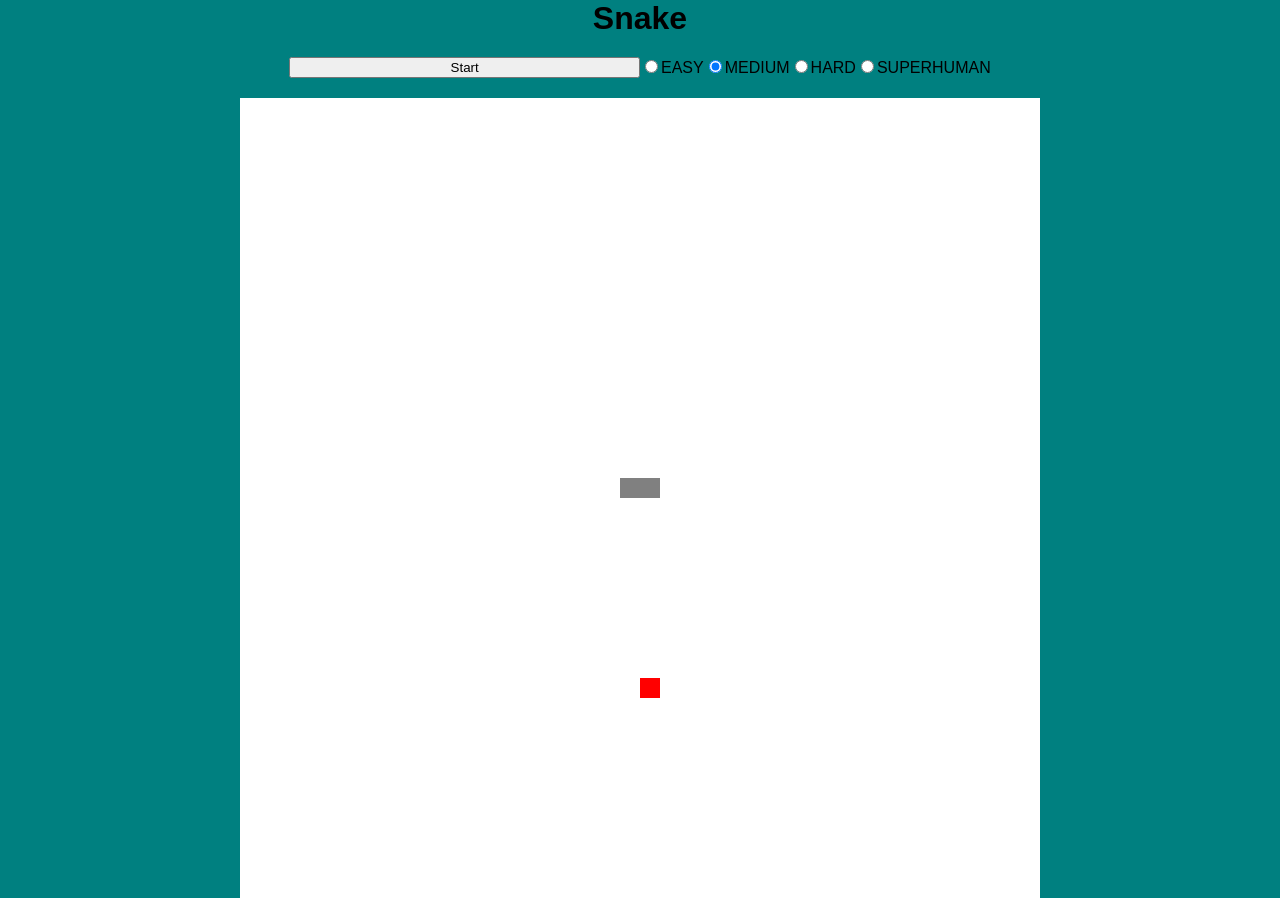
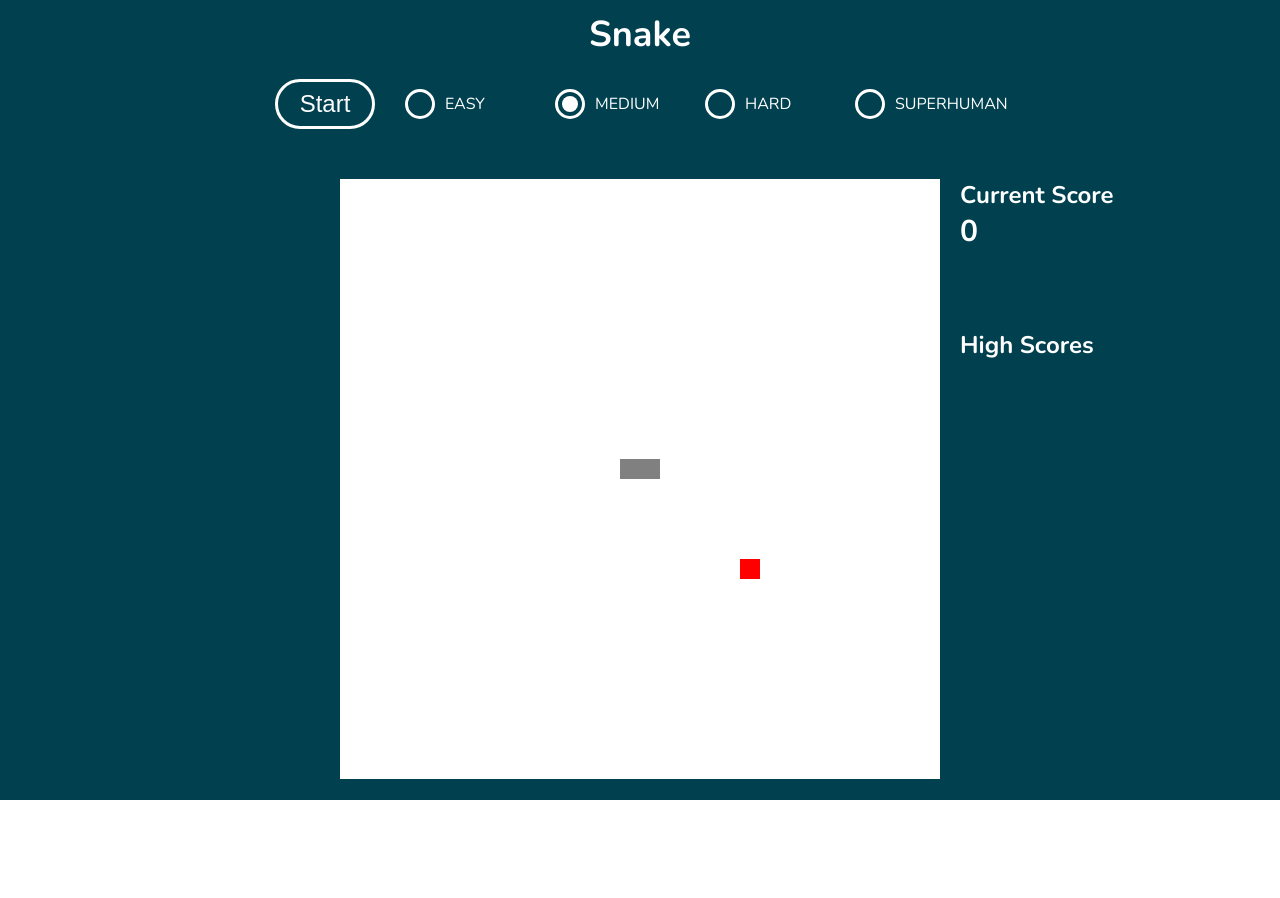
Before and after one commit to chihweidavidliu/snake, a React (Create React App) app: page / in a window 1280 px wide. After the commit the page ends 800 px from the top, so only its background shows below. Built offline with nearby package versions, Linux system fonts and the light colour scheme.

Commit message:
Add scoring

```diff
--- a/public/index.html
+++ b/public/index.html
@@ -3,6 +3,10 @@
   <head>
     <meta charset="utf-8" />
     <link rel="icon" href="%PUBLIC_URL%/favicon.ico" />
+    <link
+      href="https://fonts.googleapis.com/css2?family=Nunito:ital,wght@0,400;0,600;0,700;1,400;1,600;1,700&display=swap"
+      rel="stylesheet"
+    />
     <meta name="viewport" content="width=device-width, initial-scale=1" />
     <meta name="theme-color" content="#000000" />
     <meta
--- a/src/App.tsx
+++ b/src/App.tsx
@@ -13,12 +13,15 @@ import { useDirectionController } from "./hooks/useDirectionController";
 import { useMovementController } from "./hooks/useMovementController";
 import { GameContext } from "./context/GameContext";
 import { checkForOverlap } from "./util/checkForOverlap";
+import Scores from "./components/Scores";
 
 const GlobalStyle = createGlobalStyle`
+
 html {
   box-sizing: border-box;
   padding: 0;
   margin: 0;
+  font-family: 'Nunito', sans-serif;
 }
 *, *:before, *:after {
   box-sizing: inherit;
@@ -26,12 +29,15 @@ html {
   body {
     margin: 0;
     padding: 0;
-    font-family: sans-serif;
+    font-family: 'Nunito', sans-serif;
+    color: white;
   }
 `;
 
 const H1 = styled.h1`
   margin: 0;
+  margin-top: 10px;
+  font-size: 36px;
 `;
 
 const AppWrapper = styled.div`
@@ -40,8 +46,36 @@ const AppWrapper = styled.div`
   display: grid;
   grid-template-rows: max-content max-content 1fr;
   grid-gap: 20px;
-  background: teal;
+  background: #00404f;
   justify-items: center;
+`;
+
+const StartButton = styled.button`
+  width: 100px;
+  height: 50px;
+  align-self: center;
+  justify-self: center;
+  background: none;
+  color: white;
+  border: 3px solid white;
+  border-radius: 25px;
+  font-size: 24px;
+  cursor: pointer;
+
+  &:hover,
+  &:focus {
+    color: #51ac30;
+    border: 3px solid #51ac30;
+    outline: none;
+  }
+  transition: all 0.2s;
+`;
+
+const MainContent = styled.div`
+  position: relative;
+  display: grid;
+  grid-template-columns: 1fr;
+  grid-gap: 30px;
 `;
 
 const PlayArea = styled.div<{ size: number }>`
@@ -54,13 +88,20 @@ const PlayArea = styled.div<{ size: number }>`
 
 const OptionsWrapper = styled.div`
   display: grid;
-  grid-template-columns: 1fr 1fr;
+  grid-template-columns: max-content 1fr;
   grid-template-rows: max-content max-content;
+  grid-gap: 30px;
+  align-items: center;
+`;
+
+const RadioWrapper = styled.div`
+  display: grid;
+  grid-template-columns: repeat(4, minmax(50px, 150px));
 `;
 
 export default function App() {
   const pixelSize = 20;
-  const areaSize = 800;
+  const areaSize = 600;
   const midpoint = Math.round(areaSize / 2);
   const [isStarted, setIsStarted] = useState(false);
   const [difficulty, setDifficulty] = useState(Difficulty.MEDIUM);
@@ -137,23 +178,26 @@ export default function App() {
     >
       <GlobalStyle />
       <AppWrapper className="App">
-        <div>
-          <H1>Snake</H1>
-        </div>
+        <H1>Snake</H1>
+
         <OptionsWrapper>
-          <button onClick={() => setIsStarted(true)}>Start</button>
+          <StartButton onClick={() => setIsStarted(true)}>Start</StartButton>
 
-          <div>
+          <RadioWrapper>
             <DifficultyRadio difficultyLevel={Difficulty.EASY} />
             <DifficultyRadio difficultyLevel={Difficulty.MEDIUM} />
             <DifficultyRadio difficultyLevel={Difficulty.HARD} />
             <DifficultyRadio difficultyLevel={Difficulty.SUPERHUMAN} />
-          </div>
+          </RadioWrapper>
         </OptionsWrapper>
-        <PlayArea size={areaSize}>
-          <Food />
-          <Snake />
-        </PlayArea>
+
+        <MainContent>
+          <PlayArea size={areaSize}>
+            <Food />
+            <Snake />
+          </PlayArea>
+          <Scores />
+        </MainContent>
       </AppWrapper>
     </GameContext.Provider>
   );
--- a/src/components/DifficultyRadio.tsx
+++ b/src/components/DifficultyRadio.tsx
@@ -1,5 +1,5 @@
 import React from "react";
-
+import styled from "styled-components";
 import { Difficulty } from "../types/difficulty";
 import { useGameContext } from "../context/GameContext";
 
@@ -7,19 +7,61 @@ interface IDifficultyRadioProps {
   difficultyLevel: Difficulty;
 }
 
+const Wrapper = styled.div`
+  display: grid;
+  grid-template-columns: max-content 1fr;
+  grid-gap: 10px;
+  align-items: center;
+  cursor: pointer;
+`;
+
+const Radio = styled.span`
+  height: 30px;
+  width: 30px;
+  border-radius: 15px;
+  border: 3px solid white;
+  padding: 4px;
+  display: flex;
+  justify-content: center;
+  align-items: center;
+`;
+
+const RadioCheck = styled.span<{ isSelected?: boolean }>`
+  ${(props) => !props.isSelected && `display: none;`}
+  width: 100%;
+  height: 100%;
+  border-radius: 50%;
+  background: white;
+  animation: ${(props) => (props.isSelected ? `fadein 0.3s` : `fadeout 0.3s`)};
+
+  @keyframes fadein {
+    from {
+      opacity: 0;
+    }
+    to {
+      opacity: 1;
+    }
+  }
+
+  @keyframes fadeout {
+    from {
+      opacity: 1;
+    }
+    to {
+      opacity: 0;
+    }
+  }
+`;
+
 const DifficultyRadio = ({ difficultyLevel }: IDifficultyRadioProps) => {
   const { difficulty, setDifficulty, isStarted } = useGameContext();
   return (
-    <label htmlFor={difficultyLevel}>
-      <input
-        id={difficultyLevel}
-        type="radio"
-        value={difficultyLevel}
-        onChange={() => !isStarted && setDifficulty(difficultyLevel)}
-        checked={difficulty === difficultyLevel}
-      />
+    <Wrapper onClick={() => !isStarted && setDifficulty(difficultyLevel)}>
+      <Radio>
+        <RadioCheck isSelected={difficultyLevel === difficulty} />
+      </Radio>
       {difficultyLevel}
-    </label>
+    </Wrapper>
   );
 };
 
--- /dev/null
+++ b/src/components/Scores.tsx
@@ -0,0 +1,40 @@
+import React from "react";
+import styled from "styled-components";
+import { useGameContext } from "../context/GameContext";
+
+const ScoresWrapper = styled.div`
+  width: 300px;
+  position: absolute;
+  right: -320px;
+  top: 0px;
+  display: grid;
+  grid-template-rows: 150px 1fr;
+`;
+
+const H2 = styled.h2`
+  margin: 0;
+`;
+
+const CurrentScore = styled.h2`
+  margin: 0;
+  font-size: 30px;
+`;
+
+const Scores = () => {
+  const { snakePosition } = useGameContext();
+
+  return (
+    <ScoresWrapper>
+      <div>
+        <H2>Current Score</H2>
+        <CurrentScore>{snakePosition.length - 2}</CurrentScore>
+      </div>
+
+      <div>
+        <H2>High Scores</H2>
+      </div>
+    </ScoresWrapper>
+  );
+};
+
+export default Scores;
```
